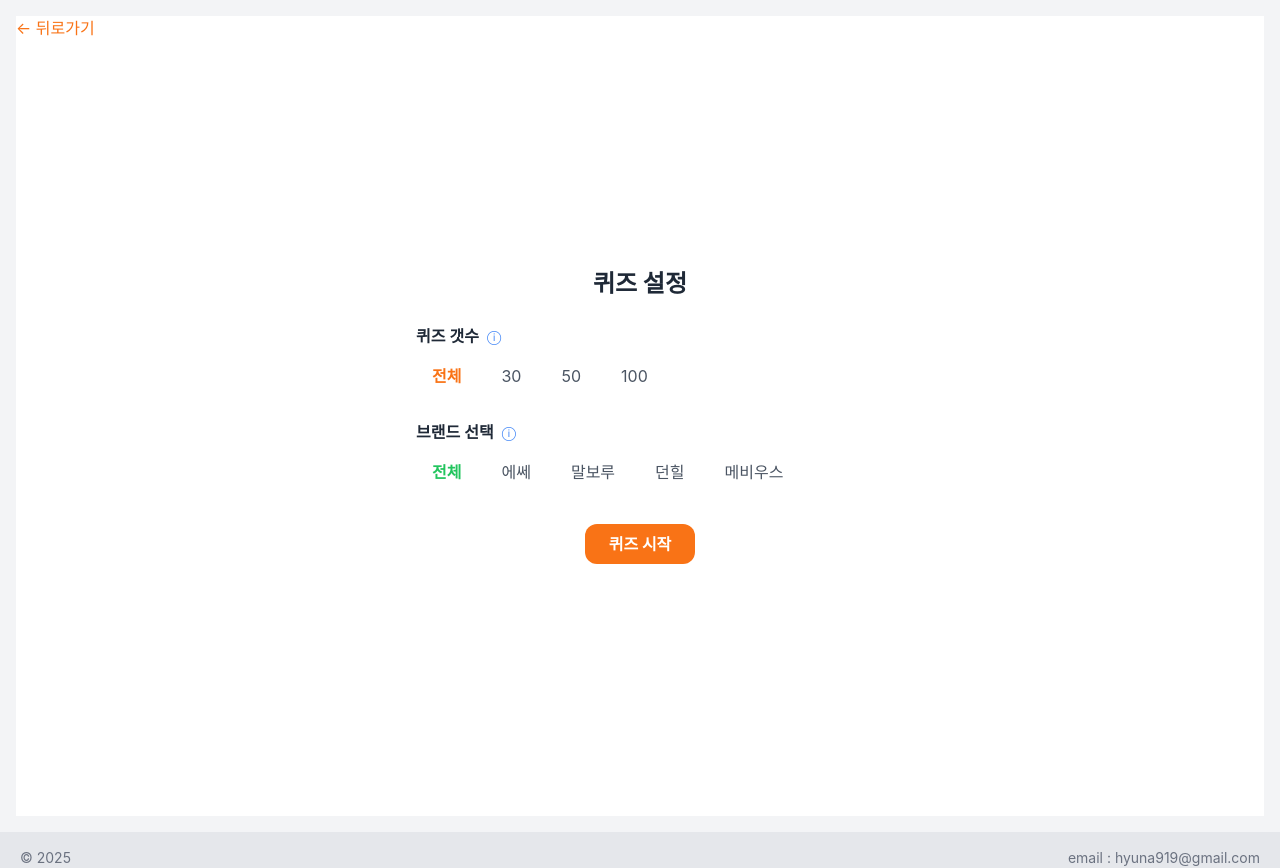
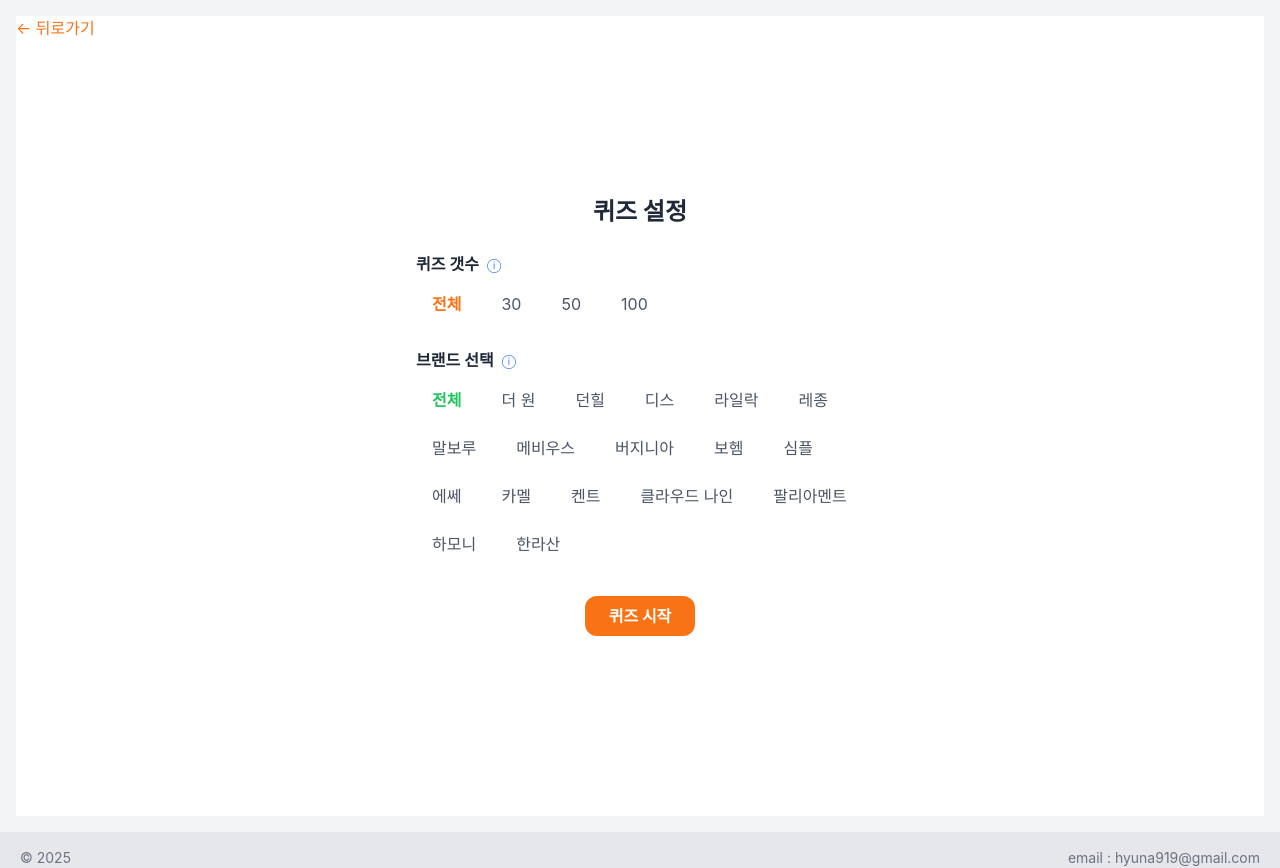
Before and after one commit to hyuna919/find-a-cigarette, a React (Create React App) app: page / in a window 1280 px wide. Both pictures are taken after a click on the button "퀴즈 시작하기". Built offline with nearby package versions, Linux system fonts and the light colour scheme.

Commit message:
feat: 퀴즈 설정 화면 브랜드 추가

```diff
--- a/src/pages/SetupPage.jsx
+++ b/src/pages/SetupPage.jsx
@@ -6,7 +6,7 @@
 
 
 const numberOptions = ["전체", 30, 50, 100];
-const brandOptions = ["전체", "에쎄", "말보루", "던힐", "메비우스"];  // 브랜드 보강해야
+const brandOptions = ["전체", "더 원", "던힐", "디스", "라일락", "레종", "말보루", "메비우스", "버지니아", "보헴", "심플", "에쎄", "카멜", "켄트", "클라우드 나인", "팔리아멘트", "하모니", "한라산"];  // 브랜드 보강해야
 
 function SetupPage({ onNext, onBack, selectedLength, setSelectedLength, selectedBrand, setSelectedBrand }) {
   // const [selectedLength, setSelectedLength] = useState("전체");
@@ -45,8 +45,8 @@
               }
               }
               className={`px-4 py-2 rounded-full border ${selectedLength === option
-                  ? "border-orange-500 text-orange-500 font-semibold"
-                  : "border-gray-300 text-gray-600"
+                ? "border-orange-500 text-orange-500 font-semibold"
+                : "border-gray-300 text-gray-600"
                 } transition`}
             >
               {option}
@@ -79,8 +79,8 @@
               key={brand}
               onClick={() => setSelectedBrand(brand)}
               className={`px-4 py-2 rounded-full border ${selectedBrand === brand
-                  ? "border-green-500 text-green-500 font-semibold"
-                  : "border-gray-300 text-gray-600"
+                ? "border-green-500 text-green-500 font-semibold"
+                : "border-gray-300 text-gray-600"
                 } transition`}
             >
               {brand}
```
